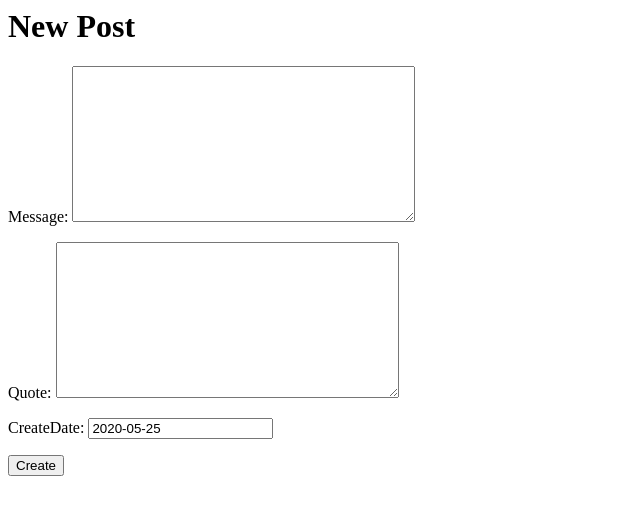
After one commit to euccas/instasandbox, a Django app: page /update/post/new/ in a window 1280 px wide. The commit adds this page. Shown: the top 515 px of the page, without its empty margins (0-640 px from the left). Run offline with Django 3.2, Linux system fonts and the light colour scheme.

Commit message:
enable crud.

```diff
--- a/insta2/models.py
+++ b/insta2/models.py
@@ -1,4 +1,6 @@
 from django.db import models
+from django.urls import reverse
+
 from datetime import date
 
 # Create your models here.
@@ -7,3 +9,7 @@ class Post(models.Model):
   quote = models.TextField(blank=True, null=True)
   createDate = models.DateField(default=date.today)
   updateDate = models.DateTimeField(auto_now=True)
+
+  def get_absolute_url(self):
+    return reverse("post", kwargs={"pk": self.pk})
+    #return reverse("post", args=[str(self.id)])
--- a/insta2/urls.py
+++ b/insta2/urls.py
@@ -16,10 +16,13 @@ Including another URLconf
 from django.contrib import admin
 from django.urls import include, path
 
-from insta2.views import TestView, PostsView, PostDetailView
+from insta2.views import TestView, PostsView, PostDetailView, PostCreateView, PostEditView, PostDeleteView
 
 urlpatterns = [
   path('test/', TestView.as_view(), name="test"),
   path('posts/', PostsView.as_view(), name="posts"),
-  path('post/<int:pk>/', PostDetailView.as_view(), name="post")
+  path('post/<int:pk>/', PostDetailView.as_view(), name="post"),
+  path('post/new/', PostCreateView.as_view(), name="create_post"),
+  path('post/edit/<int:pk>/', PostEditView.as_view(), name="edit_post"),
+  path('post/delete/<int:pk>/', PostDeleteView.as_view(), name="delete_post")
 ]
--- a/insta2/views.py
+++ b/insta2/views.py
@@ -1,4 +1,6 @@
 from django.views.generic import TemplateView, ListView, DetailView
+from django.views.generic.edit import CreateView, UpdateView, DeleteView
+from django.urls import reverse_lazy
 
 from insta2.models import Post
 
@@ -13,3 +15,18 @@ class PostsView(ListView):
 class PostDetailView(DetailView):
   model = Post
   template_name = "post.html"
+
+class PostCreateView(CreateView):
+  model = Post
+  template_name = "post_create.html"
+  fields = ['message', 'quote', 'createDate']
+
+class PostEditView(UpdateView):
+  model = Post
+  template_name = "post_edit.html"
+  fields = ['message', 'quote', 'createDate']
+
+class PostDeleteView(DeleteView):
+  model = Post
+  template_name = "post_delete.html"
+  success_url = reverse_lazy("posts")
--- a/templates/index.html
+++ b/templates/index.html
@@ -1,3 +1,6 @@
+<div>
+  <a href="{% url 'create_post' %}">New Post</a>
+</div>
 <div>
 <ul>
   {% for post in object_list %}
--- /dev/null
+++ b/templates/post_create.html
@@ -0,0 +1,7 @@
+<h1>New Post</h1>
+
+<form action="" method="post">
+  {% csrf_token %}
+  {{ form.as_p }}
+  <button type="submit">Create</button>
+</form>
```
Also changed, not shown: templates/post.html (+11 -0 lines), templates/post_delete.html (added, +7 -0 lines), templates/post_edit.html (added, +7 -0 lines), db.sqlite3.
